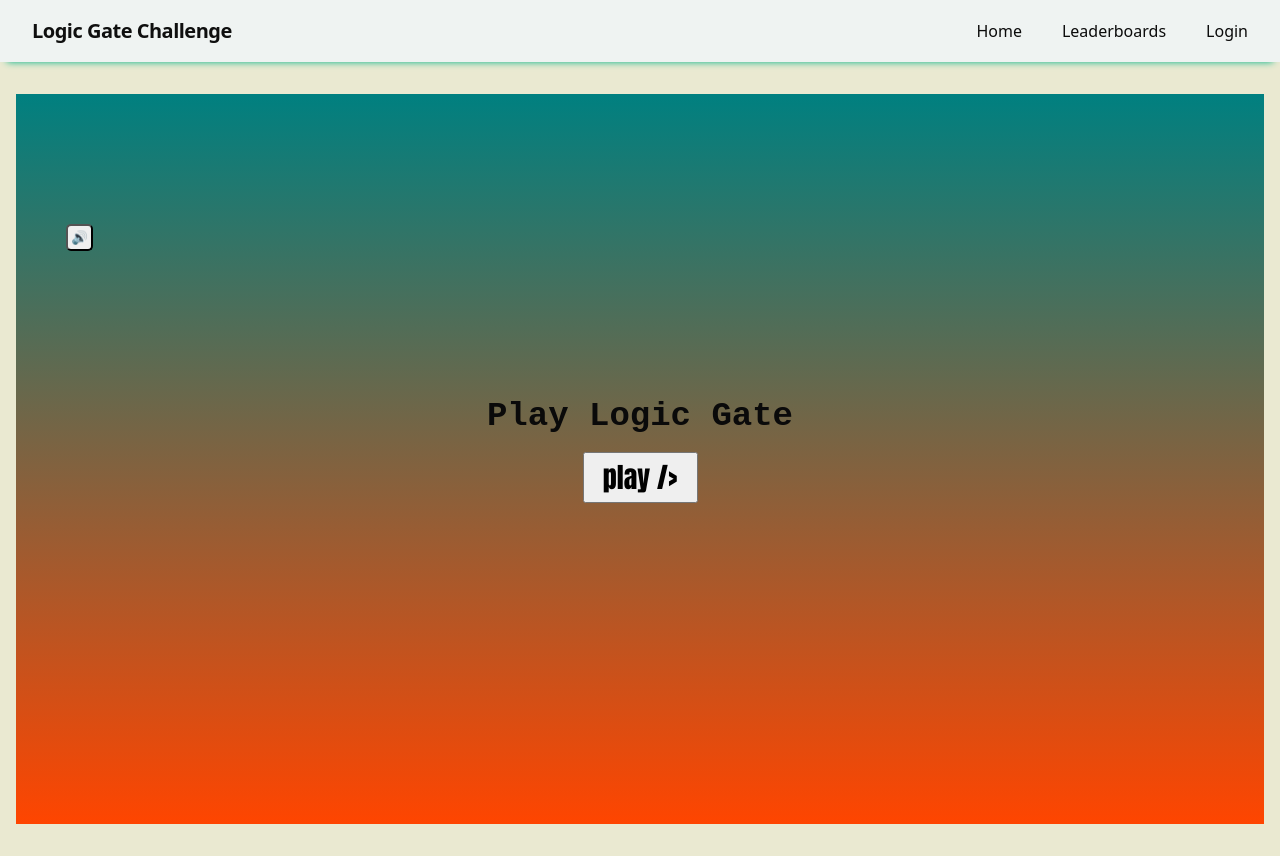
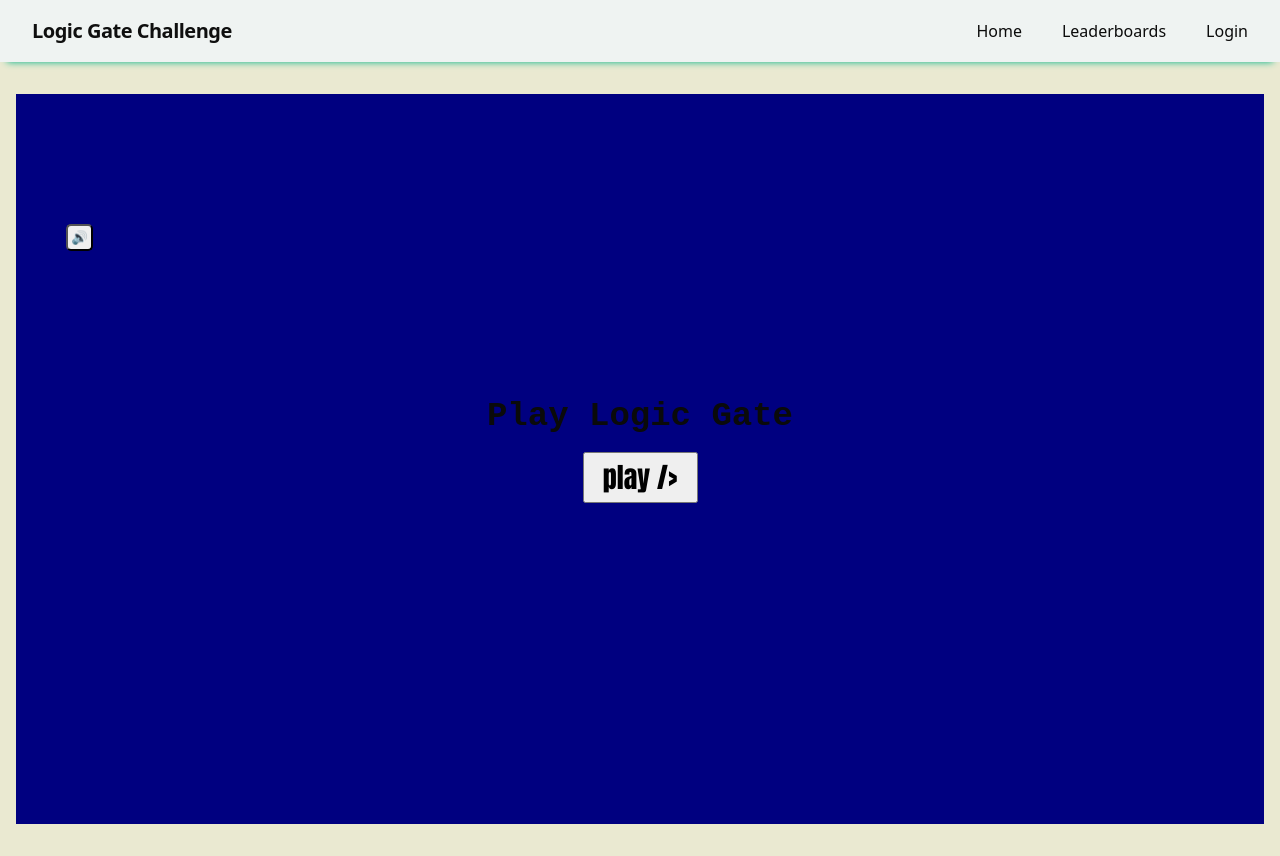
Before and after one commit to amcpc4k-maker/Logic-Gate-Simulator, a React (Vite) app: page / in a window 1280 px wide. Built offline with nearby package versions, Linux system fonts and the light colour scheme.

Commit message:
Update app.css

```diff
--- a/frontend/src/stylesheets/app.css
+++ b/frontend/src/stylesheets/app.css
@@ -90,7 +90,7 @@ body {
   justify-content: center;
   padding: 2rem;
   text-align: center;
-  background: linear-gradient(teal, orangered);
+  background-color: navy;
   background-size: cover;
   background-position: center;
 
```
